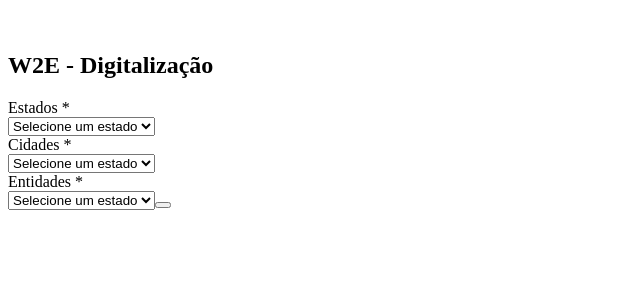
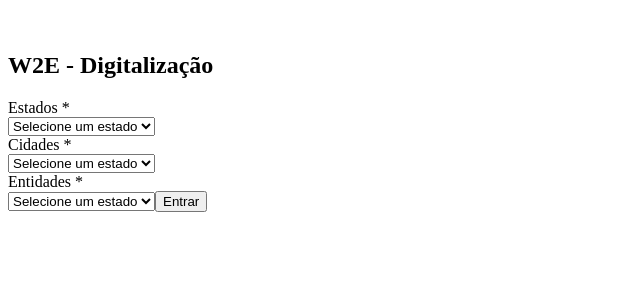
Before and after one commit to VituSuperMEg/idigitalizacao-web, a Next.js app: page /Login/Login in a window 1280 px wide. Shown: the top 300 px of the page, without its empty margins (0-640 px from the left). Built offline with nearby package versions, Linux system fonts and the light colour scheme; some icons are missing.

Commit message:
Criando o entidades

```diff
--- a/src/pages/Login/Entidades.tsx
+++ b/src/pages/Login/Entidades.tsx
@@ -1,10 +1,33 @@
 "use client";
 import Buttons from '@/components/Crud/Buttons';
 import Select from '@/components/Form/Select';
+import { Button } from '@/components/ui/button';
+import { zodResolver } from '@hookform/resolvers/zod';
 import { useState } from 'react';
+import { useForm } from 'react-hook-form';
 import { Plain } from 'solar-icons-react';
+import { z } from 'zod';
+
+
+type Entidades = {
+  estados: string;
+  cidades: string
+  entidades: string
+}
+const EntidadesSchema = z.object({
+});
+
 
 export function Entidades() {
+
+  const {
+    register,
+    handleSubmit,
+    setValue,
+    formState: { errors }
+  } = useForm<Entidades>({
+    resolver: zodResolver(EntidadesSchema)
+  });
 
   const [estados, setEstados] = useState([
     { label: 'Ceára', value: 'ceara' }
@@ -15,18 +38,24 @@ export function Entidades() {
   const [entidades, setEntidades] = useState([
     { label: 'Prefeitura', value: 'prefeitura' }
   ])
+
+  async function onSubmit(values: Entidades) {
+    console.log(values)
+  }
   return (
-    <div className="h-96 bg-white centralizer p-24 rounded-lg w-3/6 flex items-center">
-      <form className='flex flex-col w-full text-center'>
+    <div className=" bg-white centralizer p-24 rounded-lg  flex items-center">
+      <form className='flex flex-col w-full text-center' onSubmit={handleSubmit(onSubmit)}>
         <header className='flex items-center gap-2 mb-9 justify-center'>
           <Plain size={20} color='#858585' />
           <h2>W2E - Digitalização</h2>
         </header>
         <Select
+          id='estados'
           defaultOption='Selecione um estado'
           label='Estados'
           options={estados}
           required
+          {...register('estados')}
         />
         <Select
           defaultOption='Selecione um estado'
@@ -40,7 +69,7 @@ export function Entidades() {
           label='Entidades'
           options={entidades}
         />
-        <button></button>
+        <Button variant="outline" className='mt-5 h-12' type='submit'>Entrar</Button>
       </form>
 
     </div>
```
